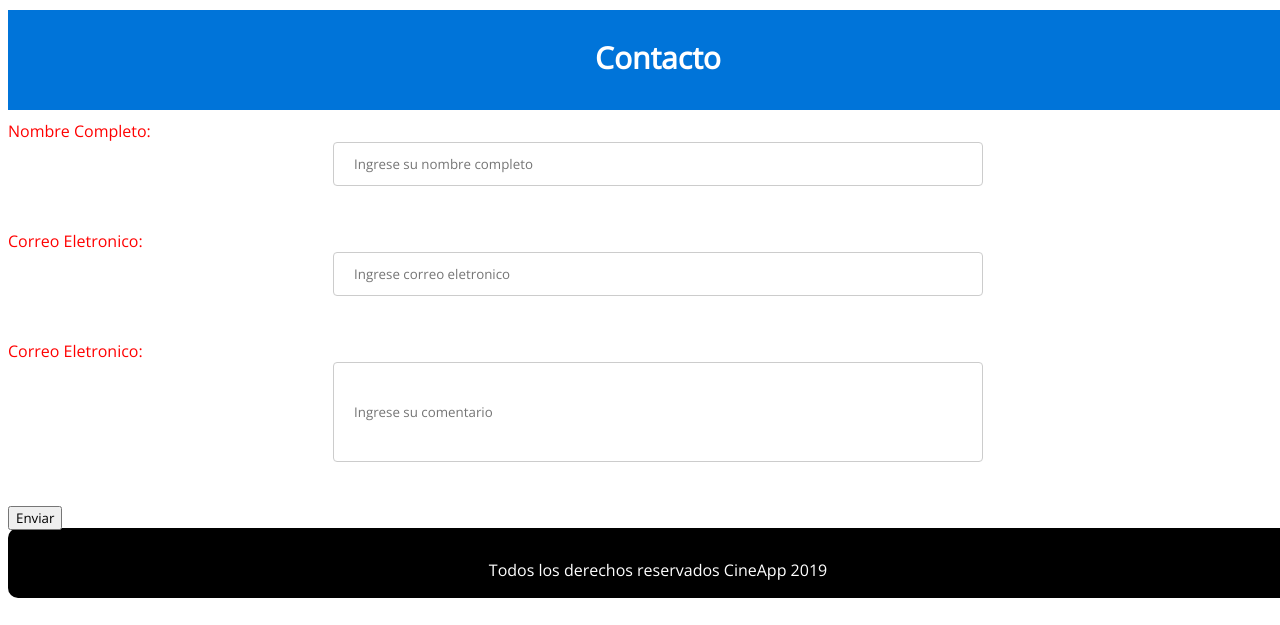
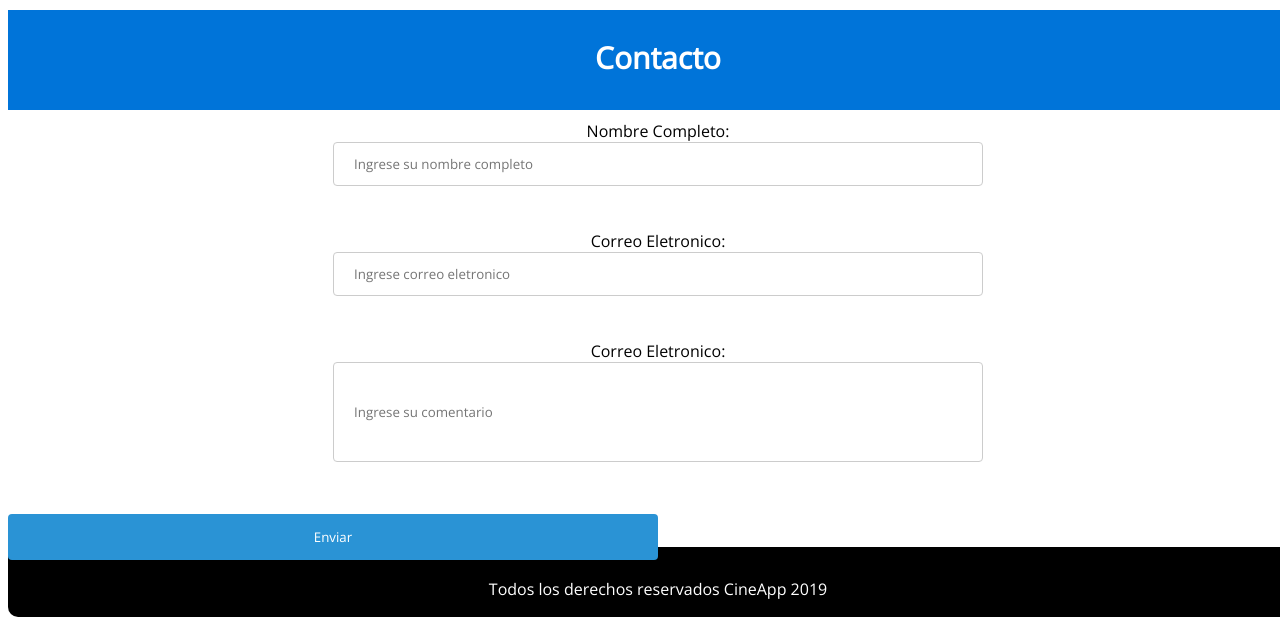
Before and after one commit to vjdavid/final_project, a PHP site: page /pages/contact.html in a window 1280 px wide. Shown: the part 260-885 px from the top of the page. Before the commit the page ends 858 px from the top, so only its background shows below. Run offline with PHP 8.4, Linux system fonts and the light colour scheme.

```diff
--- a/css/styles.css
+++ b/css/styles.css
@@ -162,3 +162,24 @@ input[type=text], select {
   border-radius: 4px;
   box-sizing: border-box;
 }
+
+input[type=submit] {
+  width: 50%;
+  background-color: #2A93D5;
+  color: white;
+  padding: 14px 20px;
+  margin: 8px 0;
+  border: none;
+  border-radius: 4px;
+  cursor: pointer;
+}
+
+input[type=submit]:hover {
+  background-color: #0074D9;
+}
+
+.align_center {
+  color: black;
+  display: table;
+  margin: 0 auto;
+}
```
